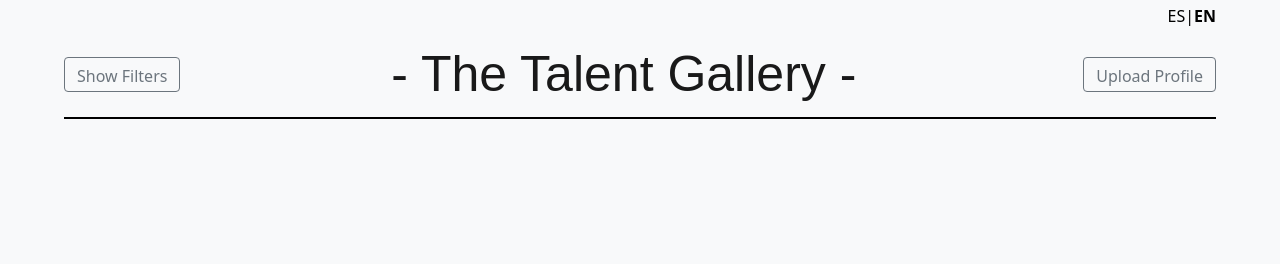
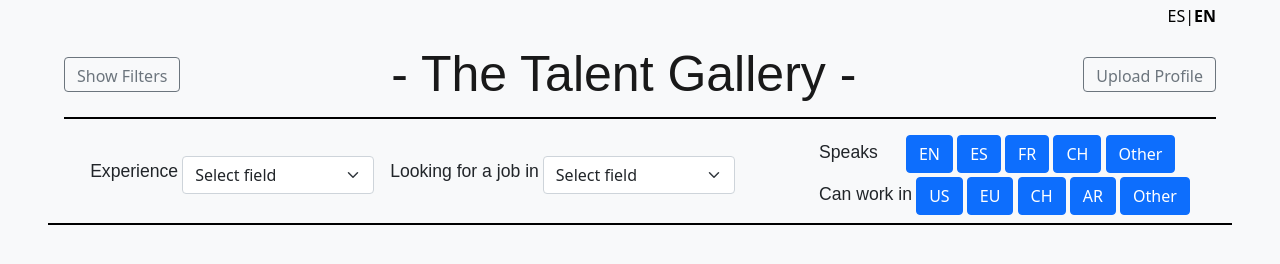
Before and after one commit to gonzalocibeira/The_Talent_Gallery, a website: page index.html in a window 1280 px wide. Drawn offline with nearby package versions, Linux system fonts and the light colour scheme.

Commit message:
added layout of filters

```diff
--- a/index.html
+++ b/index.html
@@ -29,9 +29,54 @@
                 </div>
             </div>
         </nav>
-
+        <div id="filtersMenu" class="d-flex align-items-center justify-content-around mt-3 mx-5">
+            <div class="d-flex align-items-center">
+                <label for="experience" class="form-label me-1 filterText">Experience</label>
+                <select name="Experience_DD" id="experience" class="form-select filterBar">
+                    <option selected>Select field</option>
+                    <option value="Marketing">Marketing</option>
+                    <option value="Tech">Tech</option>
+                    <option value="Sales">Sales</option>
+                </select>
+                <label for="lookingFor" class="form-label ms-3 me-1 filterText">Looking for a job in</label>
+                <select name="lookingFor_DD" id="lookingFor" class="form-select filterBar">
+                    <option selected>Select field</option>
+                    <option value="Marketing">Marketing</option>
+                    <option value="Tech">Tech</option>
+                    <option value="Sales">Sales</option>
+                </select>
+            </div>
+            <div>
+                <div class="mb-1">
+                    <span class="me-4 filterText">Speaks</span>
+                    <input type="checkbox" class="btn-check" id="spks_EN" checked autocomplete="off">
+                    <label class="btn btn-outline-primary" for="spks_EN">EN</label>
+                    <input type="checkbox" class="btn-check" id="spks_ES" checked autocomplete="off">
+                    <label class="btn btn-outline-primary" for="spks_ES">ES</label>
+                    <input type="checkbox" class="btn-check" id="spks_FR" checked autocomplete="off">
+                    <label class="btn btn-outline-primary" for="spks_FR">FR</label>
+                    <input type="checkbox" class="btn-check" id="spks_CH" checked autocomplete="off">
+                    <label class="btn btn-outline-primary" for="spks_CH">CH</label>
+                    <input type="checkbox" class="btn-check" id="spks_OT" checked autocomplete="off">
+                    <label class="btn btn-outline-primary" for="spks_OT">Other</label>
+                </div>
+                <div>
+                    <span class="filterText">Can work in</span>
+                    <input type="checkbox" class="btn-check" id="wrk_US" checked autocomplete="off">
+                    <label class="btn btn-outline-primary" for="wrk_US">US</label>
+                    <input type="checkbox" class="btn-check" id="wrk_EU" checked autocomplete="off">
+                    <label class="btn btn-outline-primary" for="wrk_EU">EU</label>
+                    <input type="checkbox" class="btn-check" id="wrk_CH" checked autocomplete="off">
+                    <label class="btn btn-outline-primary" for="wrk_CH">CH</label>
+                    <input type="checkbox" class="btn-check" id="wrk_AR" checked autocomplete="off">
+                    <label class="btn btn-outline-primary" for="wrk_AR">AR</label>
+                    <input type="checkbox" class="btn-check" id="wrk_OT" checked autocomplete="off">
+                    <label class="btn btn-outline-primary" for="wrk_OT">Other</label>
+                </div>
+            </div>
+        </div>
     </div>
-
+    <!-- My JS -->
     <script src="./js/main.js"></script>
     <!-- Bootstrap JS -->
     <script src="https://cdn.jsdelivr.net/npm/bootstrap@5.1.3/dist/js/bootstrap.bundle.min.js" integrity="sha384-ka7Sk0Gln4gmtz2MlQnikT1wXgYsOg+OMhuP+IlRH9sENBO0LRn5q+8nbTov4+1p" crossorigin="anonymous"></script>
--- /dev/null
+++ b/scss/components/filters.scss
@@ -0,0 +1,13 @@
+#filtersMenu{
+    padding-bottom: 1vh;
+    border-bottom: 2px solid black;
+}
+
+.filterBar{
+    width: 15vw;
+}
+
+.filterText{
+    font-family: 'Montserrat', sans-serif;
+    font-size: 1.1rem;
+}
--- a/scss/components/home.scss
+++ b/scss/components/home.scss
@@ -1,3 +1,8 @@
+/* CSS reset */
+* {
+    margin: 0;
+    padding: 0; }
+
 .lang_btn{
     background-color: transparent;
     border: none;
--- a/scss/main.scss
+++ b/scss/main.scss
@@ -1 +1,3 @@
-@import "./components/home.scss"
+@import "./components/home.scss";
+@import "./components/resp.scss";
+@import "./components/filters.scss";
```
Also changed, not shown: css/main.css, scss/components/resp.scss (added).
